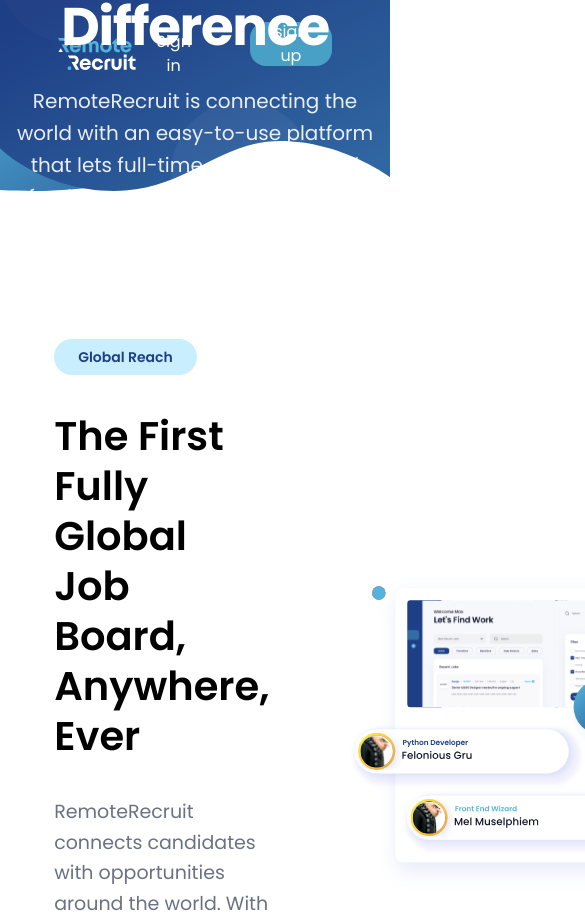
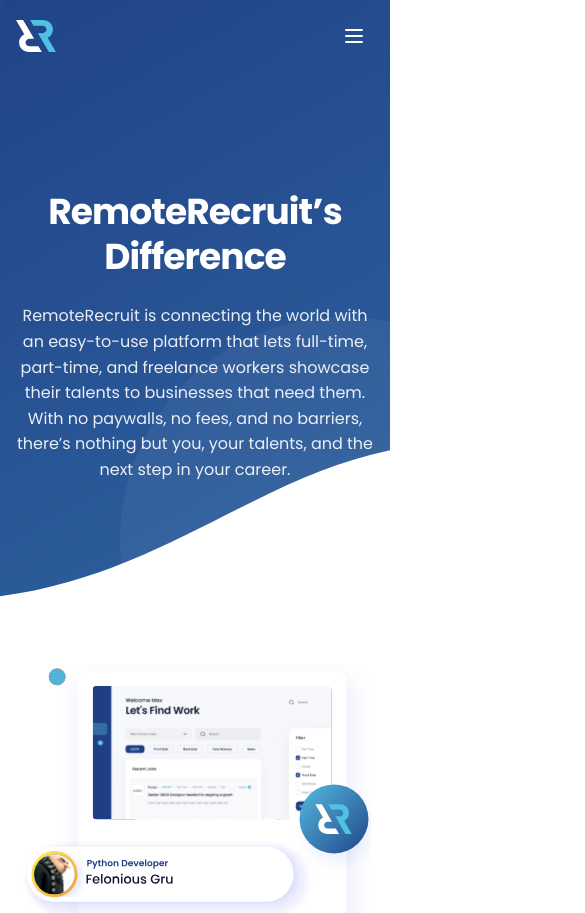
Before and after one commit to rafiqun-navid/remoterecruit_next, a Next.js app: page / in a window 390 px wide. Shown: the top 913 px of the page, 585 px wide, since content can reach past the window. Built offline with nearby package versions, Linux system fonts and the light colour scheme.

Commit message:
fixed responsive issues

```diff
--- a/src/app/globals.css
+++ b/src/app/globals.css
@@ -27,7 +27,5 @@
 }
 
 .responsive-box {
-  width: 72.22vw;
-  margin-left: auto;
-  margin-right: auto;
+  @apply w-[90vw] lg:w-[72.22vw] mx-auto;
 }
--- a/src/app/typography.css
+++ b/src/app/typography.css
@@ -1,14 +1,18 @@
 @layer components {
   .heading-1 {
-    @apply text-[53px] font-bold text-center leading-tight tracking-tight;
+    font-size: clamp(36px, 3.68vw, 53px);
+    @apply font-bold text-center leading-tight tracking-tight;
   }
   .heading-2 {
-    @apply text-[40px] font-semibold leading-tight max-w-[550px];
+    font-size: clamp(28px, 2.78vw, 40px);
+    @apply font-semibold leading-tight lg:max-w-[550px];
   }
   .subtitle {
-    @apply text-[20px] font-normal max-w-[840px] text-center leading-[1.6] text-white/90;
+    font-size: clamp(16px, 1.39vw, 20px);
+    @apply font-normal w-full max-w-[840px] text-center leading-[1.6] text-white/90;
   }
   .paragraph {
-    @apply text-[19px] text-gray-500 leading-relaxed max-w-[500px];
+    font-size: clamp(15px, 1.32vw, 19px);
+    @apply text-gray-500 leading-relaxed lg:max-w-[500px];
   }
 }
--- a/src/components/Textpanel.tsx
+++ b/src/components/Textpanel.tsx
@@ -3,7 +3,6 @@
 
 
 
-// textpanel props interface
 interface TextPanelProps {
     label: string;
     title: string;
--- a/src/components/sections/Footer_Section.tsx
+++ b/src/components/sections/Footer_Section.tsx
@@ -1,5 +1,4 @@
 'use client'
-
 
 import Icon from "../Icon_Component";
 import socials from "@/data/socials.json";
@@ -9,19 +8,16 @@
 export default function Footer_Section() {
     return (
         <div
-            className="relative w-full bg-no-repeat flex flex-col justify-end mt-60"
+            className="relative w-full bg-cover bg-center lg:bg-[100%_100%] bg-no-repeat flex flex-col justify-end mt-20 lg:mt-60 lg:aspect-[1440/569] min-h-[800px] lg:min-h-0"
             style={{
                 backgroundImage: "url('/Footer_Background.svg')",
-                backgroundSize: "100% 100%",
-                aspectRatio: "1440 / 569"
             }}
         >
 
-            {/* section 1*/}
-            <div className="absolute w-[72.22vw] top-3  left-1/2 transform -translate-x-1/2 -translate-y-1/2 flex flex-col justify-between items-center z-10  ">
-                <h1 className="heading-2">Help Is One Click Away</h1>
+            <div className="lg:absolute w-[90vw] lg:w-[72.22vw] lg:top-3 left-1/2 transform -translate-x-1/2 lg:-translate-y-1/2 flex flex-col justify-between items-center z-10 pt-10 lg:pt-0 pb-10 lg:pb-0 mx-auto">
+                <h1 className="heading-2 text-white lg:text-brand-black">Help Is One Click Away</h1>
 
-                <div className="w-full flex justify-center items-center gap-[1.7vw] my-[1vw] mt-10">
+                <div className="w-full flex flex-col lg:flex-row justify-center items-center gap-6 lg:gap-[1.7vw] my-6 lg:my-[1vw] mt-10">
                     {packages.map((pkg, idx) => (
                         <PackageCard
                             key={idx}
@@ -33,25 +29,20 @@
                     ))}
                 </div>
 
-
             </div>
 
+            <div className="responsive-box flex flex-col lg:flex-row gap-6 lg:gap-0 justify-between items-center lg:items-start mb-10 lg:mb-[6vw]"
+            >
+                <img src="/logo.svg" className="w-[180px] lg:w-[12.8vw] lg:h-[5.139vw] max-w-[184.32px] max-h-[74px] cursor-pointer" onClick={() => window.scrollTo({ top: 0, behavior: 'smooth' })} />
 
-
-            {/* section 2*/}
-
-            <div className="responsive-box flex justify-between items-start mb-[6vw]"
-            >
-                <img src="/logo.svg" className="w-[12.8vw] h-[5.139vw] max-w-[184.32px] max-h-[74px] cursor-pointer" onClick={() => window.scrollTo({ top: 0, behavior: 'smooth' })} />
-
-                <div className="flex gap-[0.83vw]">
+                <div className="flex gap-4 lg:gap-[0.83vw]">
                     {socials.map((social) => (
                         <a
                             key={social.name}
                             href={social.url}
                             target="_blank"
                             rel="noopener noreferrer"
-                            className="w-[2.78vw] h-[2.78vw] max-w-[32px] max-h-[32px] p-[min(0.75vw,8px)] rounded-full border border-white/20 flex items-center justify-center bg-brand-footer-icon-bg hover:bg-white/10 text-white hover:border-white transition-all cursor-pointer"
+                            className="w-[40px] h-[40px] lg:w-[2.78vw] lg:h-[2.78vw] max-w-[32px] max-h-[32px] p-[8px] lg:p-[min(0.75vw,8px)] rounded-full border border-white/20 flex items-center justify-center bg-brand-footer-icon-bg hover:bg-white/10 text-white hover:border-white transition-all cursor-pointer"
                         >
                             <Icon name={social.name as any} size="100%" />
                         </a>
@@ -60,10 +51,8 @@
 
             </div>
 
-
-            {/* //section 3 */}
             <div className=" w-full flex justify-center items-center py-[20px] border-t-[1px] border-brand-white-translucent">
-                <img src="/RR_logo.svg" className="h-[2.22vw] w-[2.78vw] max-h-[32px] max-w-[40px]" />
+                <img src="/RR_logo.svg" className="h-[32px] w-[40px] lg:h-[2.22vw] lg:w-[2.78vw] max-h-[32px] max-w-[40px]" />
             </div>
         </div>
     );
--- a/src/components/sections/Header_Component.tsx
+++ b/src/components/sections/Header_Component.tsx
@@ -1,23 +1,51 @@
-
 'use client'
 
+import { useState } from "react"
 import Button from "../Button"
 
+export default function Header() {
+    const [isMenuOpen, setIsMenuOpen] = useState(false);
 
-export default function Header() {
     return (
-        <div className="h-[108px] py-[29px] px-[58px] max-w-[1440px] w-full mx-auto flex justify-between items-center">
+        <div className="lg:h-[108px] py-4 lg:py-[29px] px-4 lg:px-[58px] max-w-[1440px] w-full mx-auto flex justify-between items-center relative z-50">
             <div className="flex gap-[121px]">
-                <img src="/Logo.svg" alt="Logo" />
+                <img src="/Logo.svg" alt="Logo" className="hidden lg:block" />
+                <img src="/RR_logo.svg" alt="Logo" className="block lg:hidden h-[32px]" />
             </div>
-            <div className="flex gap-[38px]">
+
+            <div className="hidden lg:flex gap-[38px]">
                 <Button variant="none" title="Sign in" className="" />
                 <Button
                     title="sign up"
                     className="!h-[44px] !w-[92px] !rounded-[16px]"
-
                 />
             </div>
+
+            <div className="lg:hidden">
+                <button
+                    onClick={() => setIsMenuOpen(!isMenuOpen)}
+                    className="text-white p-2 focus:outline-none"
+                    aria-label="Toggle menu"
+                >
+                    <svg className="w-6 h-6" fill="none" stroke="currentColor" viewBox="0 0 24 24" xmlns="http://www.w3.org/2000/svg">
+                        {isMenuOpen ? (
+                            <path strokeLinecap="round" strokeLinejoin="round" strokeWidth={2} d="M6 18L18 6M6 6l12 12" />
+                        ) : (
+                            <path strokeLinecap="round" strokeLinejoin="round" strokeWidth={2} d="M4 6h16M4 12h16M4 18h16" />
+                        )}
+                    </svg>
+                </button>
+            </div>
+
+            {isMenuOpen && (
+                <div className="absolute top-full left-0 w-full bg-[#0a0a0a] border-t border-white/10 flex flex-col items-center py-6 gap-4 lg:hidden">
+                    <Button variant="none" title="Sign in" className="text-white" />
+                    <Button
+                        title="sign up"
+                        className="!h-[44px] !w-[92px] !rounded-[16px]"
+                    />
+                </div>
+            )}
         </div>
     )
 }
--- a/src/components/sections/Hero_Section.tsx
+++ b/src/components/sections/Hero_Section.tsx
@@ -5,11 +5,9 @@
 export default function Hero_Section() {
     return (
         <div
-            className="relative w-full bg-no-repeat overflow-hidden flex flex-col text-white select-none"
+            className="relative w-full bg-cover bg-center lg:bg-[100%_100%] bg-no-repeat overflow-hidden flex flex-col text-white select-none min-h-[600px] lg:min-h-0 lg:aspect-[4320/2112]"
             style={{
                 backgroundImage: "url('/Background.svg')",
-                backgroundSize: "100% 100%",
-                aspectRatio: "4320 / 2112"
             }}
         >
             <Header />
--- a/src/components/sections/Hero_title.tsx
+++ b/src/components/sections/Hero_title.tsx
@@ -2,7 +2,7 @@
 
 export default function Hero_title() {
     return (
-        <div className="flex flex-1 flex-col gap-[24px] justify-center items-center text-white px-4 -mt-[180px]">
+        <div className="flex flex-1 flex-col gap-6 lg:gap-[24px] justify-center items-center text-white px-4 lg:-mt-[180px]">
             <h1 className="heading-1">RemoteRecruit’s Difference</h1>
             <p className="subtitle">RemoteRecruit is connecting the world with an easy-to-use platform that lets
                 full-time, part-time, and freelance workers showcase their talents to
--- a/src/components/sections/TwoColumnSection.tsx
+++ b/src/components/sections/TwoColumnSection.tsx
@@ -8,7 +8,6 @@
   label: string;
   title: string;
   description: string;
-  /** If true, image appears before the text (flex‑row‑reverse). */
   reverse?: boolean;
 }
 
@@ -22,12 +21,11 @@
 }: TwoColumnSectionProps) {
   return (
     <div
-      className={`w-full pt-30 responsive-box flex items-center justify-between gap-20 ${
-        reverse ? "flex-row-reverse" : ""
-      }`}
+      className={`w-full pt-16 lg:pt-30 mb-16 lg:mb-30 responsive-box flex flex-col-reverse lg:flex-row items-center justify-between gap-10 lg:gap-20 ${reverse ? "lg:flex-row-reverse" : ""
+        }`}
     >
       <TextPanel label={label} title={title} description={description} />
-      <img src={imageSrc} className="h-[451px] w-[454px]" alt={imageAlt} />
+      <img src={imageSrc} className="w-full h-auto max-w-[454px] lg:w-[clamp(250px,31.53vw,454px)] lg:h-[clamp(248px,31.32vw,451px)] object-contain" alt={imageAlt} />
     </div>
   );
 }
```
